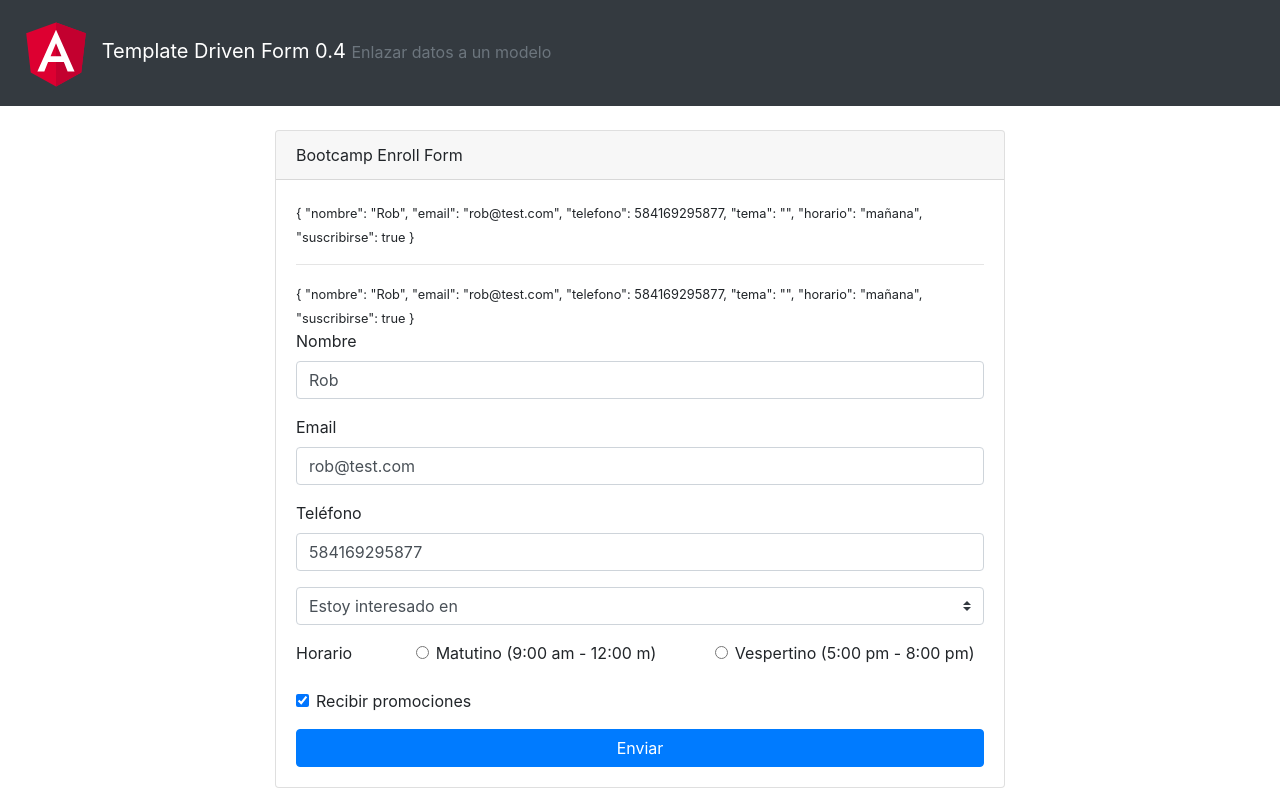
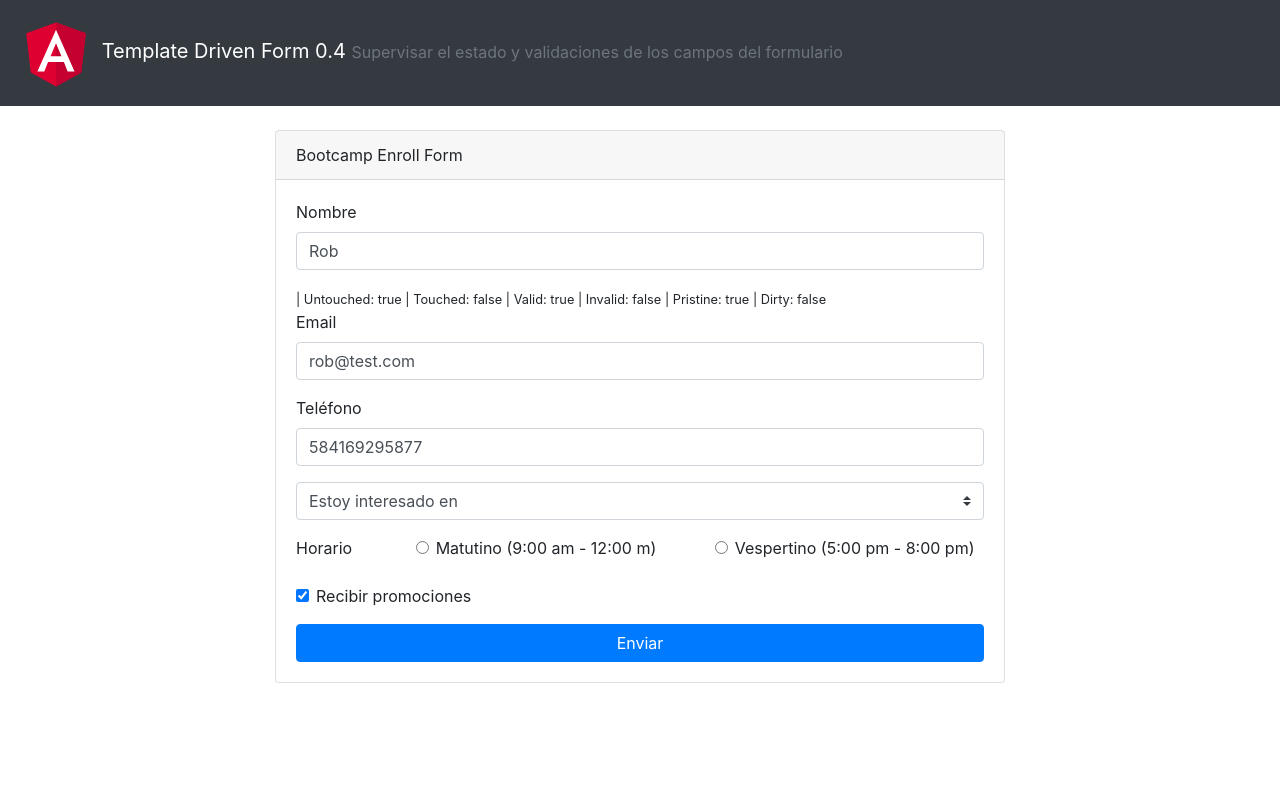
Before and after one commit to juliolpj/angular-form-01, an Angular app: page / in a window 1280 px wide. Built offline with nearby package versions, Linux system fonts and the light colour scheme.

Commit message:
0.4 Supervisar el estado y validaciones de los campos del formulario

```diff
--- a/src/app/app.component.html
+++ b/src/app/app.component.html
@@ -18,16 +18,19 @@
 
         <div class="card-body">
           <form #userForm="ngForm">
-            <small>
-              {{ userForm.value | json }}
-              <hr />
-              {{ userModel | json }}
-            </small>
-            <div class="form-group">
-              <label for="">Nombre</label>
-              <input type="text" class="form-control" name="nombre" [(ngModel)]="userModel.nombre">
-            </div>
 
+          <div class="form-group">
+            <label for="">Nombre</label>
+            <input type="text" required #nombre="ngModel" class="form-control" name="nombre" [(ngModel)]="userModel.nombre">
+          </div>
+          <small>
+            {{ '| Untouched: ' + nombre.untouched }}
+            {{ '| Touched: ' + nombre.touched }}
+            {{ '| Valid: ' + nombre.valid }}
+            {{ '| Invalid: ' + nombre.invalid }}
+            {{ '| Pristine: ' + nombre.pristine }}
+            {{ '| Dirty: ' + nombre.dirty }}
+          </small>
             <div class="form-group">
               <label for="">Email</label>
               <input type="email" class="form-control" name="email" [(ngModel)]="userModel.email">
--- a/src/app/app.component.ts
+++ b/src/app/app.component.ts
@@ -8,7 +8,7 @@ import { User } from './user';
 })
 export class AppComponent {
   systemTitle = 'Template Driven Form 0.4';
-  systemDescrip = 'Enlazar datos a un modelo';
+  systemDescrip = 'Supervisar el estado y validaciones de los campos del formulario';
   temas = ['Angular', 'React', 'VueJs'];
 
   userModel = new User('Rob', 'rob@test.com', 584169295877, '', 'mañana', true);
```
